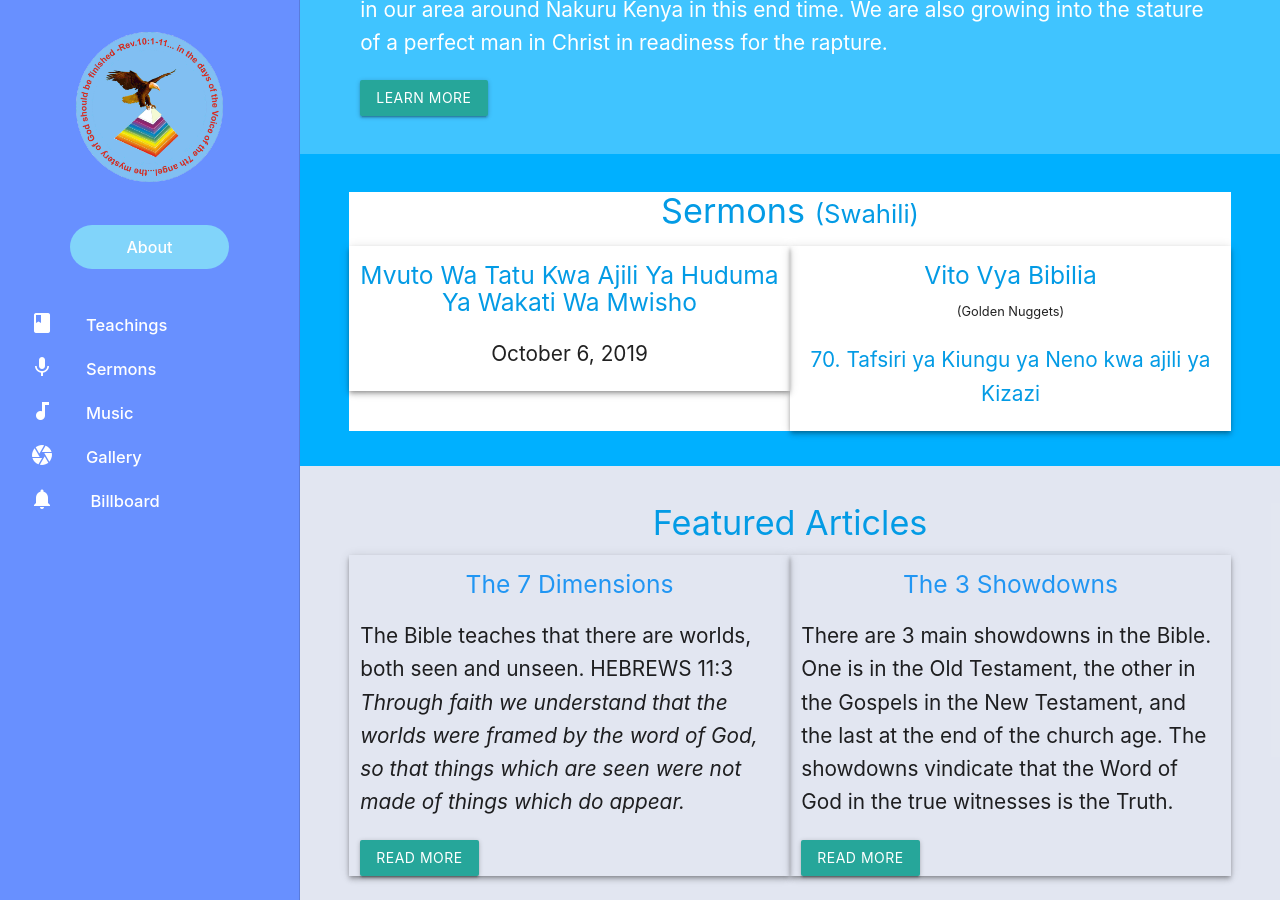
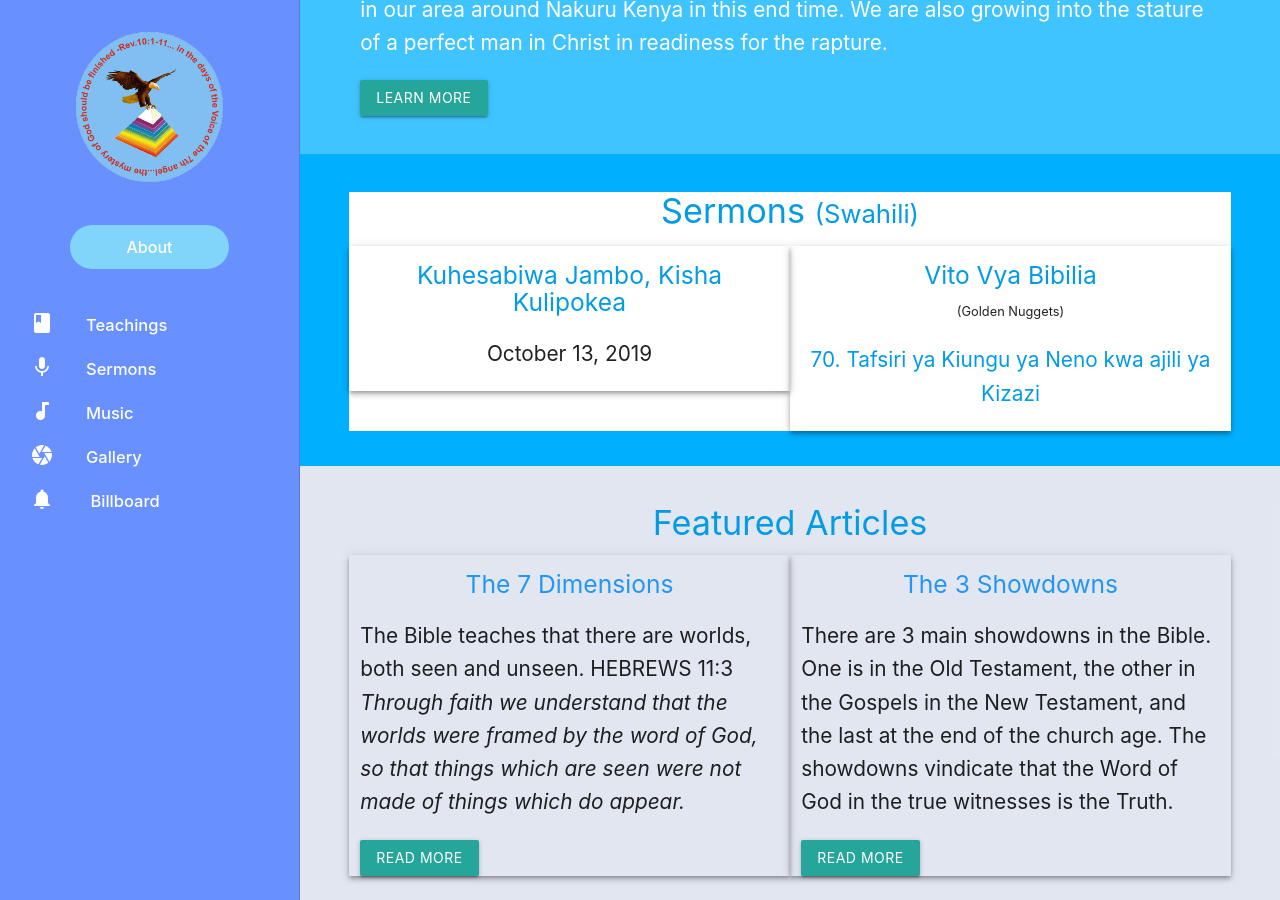
Before and after one commit to njorogetimk/matCSS, a Jekyll site: the page built from index.html, in a window 1280 px wide and 900 px high, scrolled down 768 px. Built offline with Jekyll 4.4.1, drawn with Linux system fonts in a browser that asks for light colours.

Commit message:
update of 19-1013

```diff
--- a/index.html
+++ b/index.html
@@ -64,8 +64,8 @@ title : Capstone Message Tabernacle
     <h4 class="center"><a href="{{ site.baseurl }}/sermons/2019/index.html">Sermons <small>(Swahili)</small></a></h4>
     <div class="row">
       <div class="col s12 m6 z-depth-2">
-        <h5 class="center"><a href="{{ site.baseurl }}/sermons/2019/sunday/19-10-06_mvuto_wa_tatu_kwa_ajili_ya_huduma_ya_wakati_wa_mwisho.html">Mvuto wa Tatu kwa ajili ya Huduma ya Wakati wa Mwisho</a></h5>
-        <p class="center">October 6, 2019</p>
+        <h5 class="center"><a href="{{ site.baseurl }}/sermons/2019/sunday/19-10-13_kuhesabiwa_jambo_kisha_kulipokea.html">Kuhesabiwa Jambo, kisha Kulipokea</a></h5>
+        <p class="center">October 13, 2019</p>
       </div>
       <div class="col s12 m6 z-depth-2">
         <h5 class="center"><a href="{{ site.baseurl }}/sermons/series/golden_nuggets.html">Vito vya Bibilia</a></h5>
```
Also changed, not shown: sermons/2019/sunday/19-10-13_kuhesabiwa_jambo_kisha_kulipokea.html (added, +8 -0 lines).
